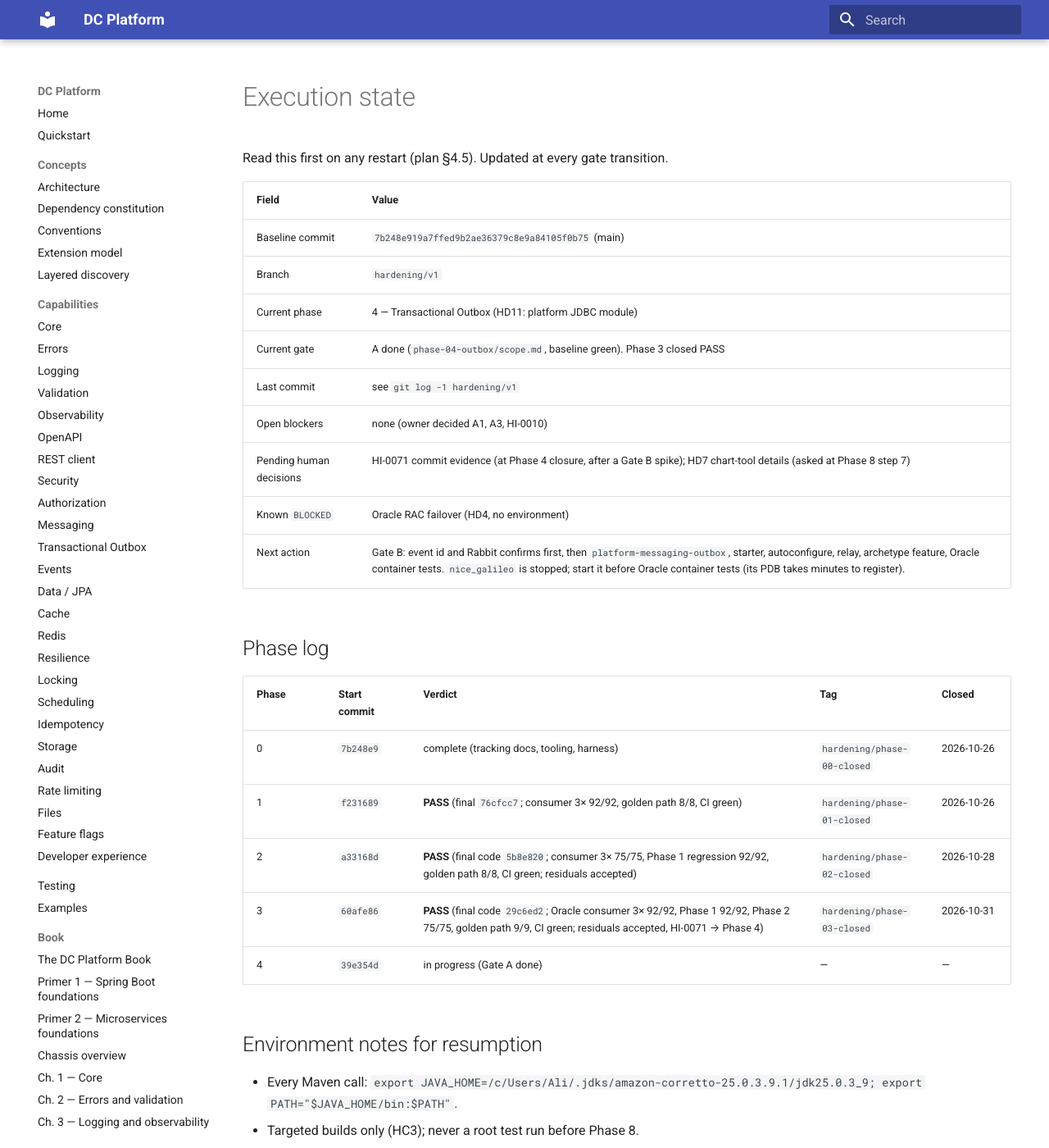
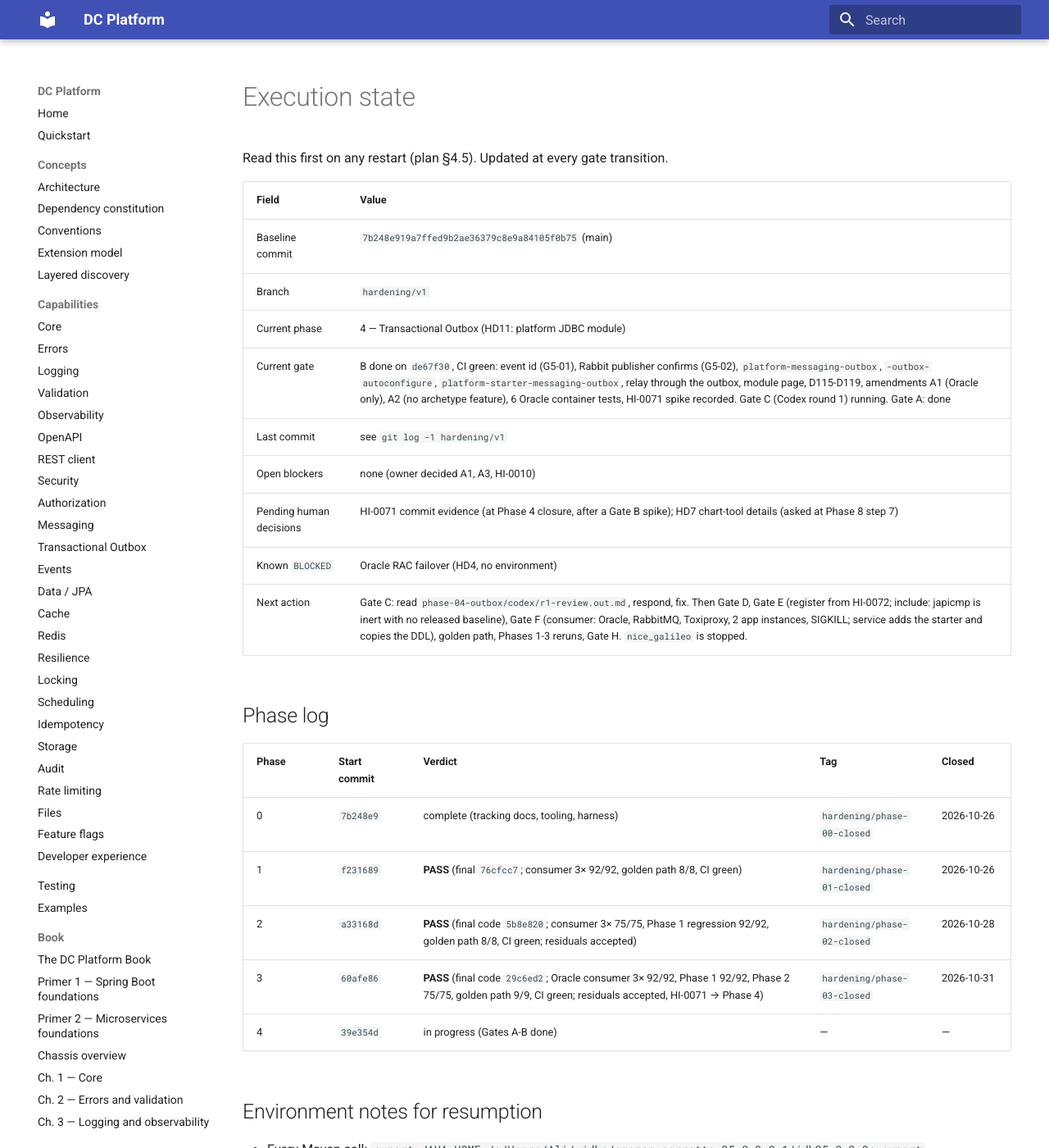
Before and after one commit to muhammadallee/dc-platform, an MkDocs documentation site: the page built from docs/production-readiness/STATE.md, in a window 1280 px wide and 1400 px high. Shown: the whole window at 82% size. Built offline with MkDocs 1.6.1 and Material for MkDocs 9.7.7, drawn with Linux system fonts in a browser that asks for light colours.

Commit message:
docs(hardening): STATE — Phase 4 Gate B done on de67f30, CI green
[hardening phase-04 gate B]

Co-Authored-By: Claude Opus 5.5 <noreply@anthropic.com>
Claude-Session: https://claude.ai/code/session_0131grQ6pUwFCGZox6ekZHiA

```diff
--- a/docs/production-readiness/STATE.md
+++ b/docs/production-readiness/STATE.md
@@ -7,12 +7,12 @@ Read this first on any restart (plan §4.5). Updated at every gate transition.
 | Baseline commit | `7b248e919a7ffed9b2ae36379c8e9a84105f0b75` (main) |
 | Branch | `hardening/v1` |
 | Current phase | 4 — Transactional Outbox (HD11: platform JDBC module) |
-| Current gate | A done (`phase-04-outbox/scope.md`, baseline green). Phase 3 closed PASS |
+| Current gate | B done on `de67f30`, CI green: event id (G5-01), Rabbit publisher confirms (G5-02), `platform-messaging-outbox`, `-outbox-autoconfigure`, `platform-starter-messaging-outbox`, relay through the outbox, module page, D115-D119, amendments A1 (Oracle only), A2 (no archetype feature), 6 Oracle container tests, HI-0071 spike recorded. Gate C (Codex round 1) running. Gate A: done |
 | Last commit | see `git log -1 hardening/v1` |
 | Open blockers | none (owner decided A1, A3, HI-0010) |
 | Pending human decisions | HI-0071 commit evidence (at Phase 4 closure, after a Gate B spike); HD7 chart-tool details (asked at Phase 8 step 7) |
 | Known `BLOCKED` | Oracle RAC failover (HD4, no environment) |
-| Next action | Gate B: event id and Rabbit confirms first, then `platform-messaging-outbox`, starter, autoconfigure, relay, archetype feature, Oracle container tests. `nice_galileo` is stopped; start it before Oracle container tests (its PDB takes minutes to register). |
+| Next action | Gate C: read `phase-04-outbox/codex/r1-review.out.md`, respond, fix. Then Gate D, Gate E (register from HI-0072; include: japicmp is inert with no released baseline), Gate F (consumer: Oracle, RabbitMQ, Toxiproxy, 2 app instances, SIGKILL; service adds the starter and copies the DDL), golden path, Phases 1-3 reruns, Gate H. `nice_galileo` is stopped. |
 
 ## Phase log
 
@@ -22,7 +22,7 @@ Read this first on any restart (plan §4.5). Updated at every gate transition.
 | 1 | `f231689` | **PASS** (final `76cfcc7`; consumer 3× 92/92, golden path 8/8, CI green) | `hardening/phase-01-closed` | 2026-10-26 |
 | 2 | `a33168d` | **PASS** (final code `5b8e820`; consumer 3× 75/75, Phase 1 regression 92/92, golden path 8/8, CI green; residuals accepted) | `hardening/phase-02-closed` | 2026-10-28 |
 | 3 | `60afe86` | **PASS** (final code `29c6ed2`; Oracle consumer 3× 92/92, Phase 1 92/92, Phase 2 75/75, golden path 9/9, CI green; residuals accepted, HI-0071 → Phase 4) | `hardening/phase-03-closed` | 2026-10-31 |
-| 4 | `39e354d` | in progress (Gate A done) | — | — |
+| 4 | `39e354d` | in progress (Gates A-B done) | — | — |
 
 ## Environment notes for resumption
 
```
